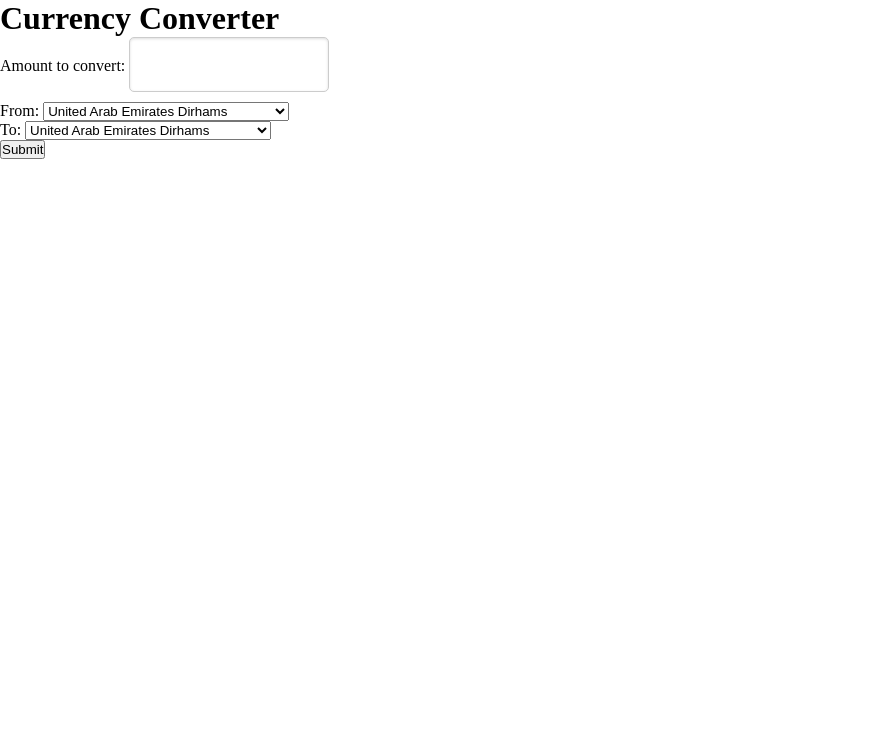
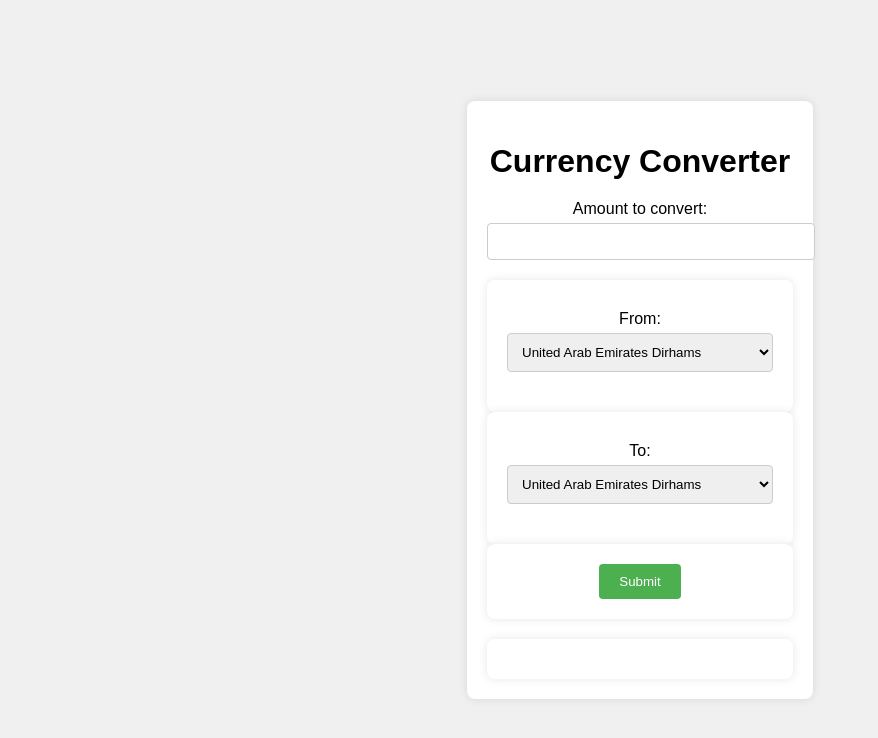
Before and after one commit to aayusha7/Currency-Converter, a plain HTML site: page Currency converter/index.html in a window 1280 px wide. Shown: the whole page, without its empty margins (0-878 px from the left). Drawn offline with Linux system fonts and the light colour scheme.

Commit message:
Update styles.css

```diff
--- a/Currency converter/styles.css
+++ b/Currency converter/styles.css
@@ -1,99 +1,54 @@
-/* // make the headerbox in the center of the screen
-< */
+/* styles.css */
 
-* {
-    margin: auto;
-    padding: 0;
-    box-sizing: border-box;
+body {
+    font-family: Arial, sans-serif;
+    display: flex;
+    justify-content: center;
+    align-items: center;
+    height: 100vh;
+    margin: 0;
+    background-color: #f0f0f0;
 }
 
-.header {
-    background-color:#f0f0f0;
-    display:flex;
-    justify-content:center;
-    align-items:center;
-    height: 100px;
-    text-align:center;
-    margin:0 auto;
-
+div {
+    background-color: white;
+    padding: 20px;
+    border-radius: 8px;
+    box-shadow: 0 0 10px rgba(0, 0, 0, 0.1);
+    text-align: center;
 }
 
-.header-box {
-    display: inline-block;
-    padding: 10px 20px;
-    margin:auto;
-
-    border: 1px solid #ccc;
-    border-radius: 5px;
-    box-shadow: 0 2px 3px rgba(0, 0, 0, 0.1);
-    background-color: #fff;
-    color: #333;
-    font-size: 18px;
-    font-weight: bold;
-    text-align: center;
-
+h1 {
+    margin-bottom: 20px;
 }
 
-
-.input {
-    margin: 20px 0;
-    text-align: center;
-}
-input[type="number"] ,.select{
-    width: 100%;
-    max-width: 200px;
-    margin: 0 auto;
-    padding: 15px;
-    border: 1px solid #ccc;
-    border-radius: 5px;
-    box-shadow: inset 0 1px 3px #ddd;
-    font-size: 20px;
-    margin-bottom: 10px;
+label {
+    display: block;
+    margin: 10px 0 5px;
 }
 
-
-.select {
+input[type="number"], select {
     width: 100%;
-    max-width: 300px;
-    margin: 0 auto;
     padding: 10px;
+    margin-bottom: 20px;
     border: 1px solid #ccc;
-    border-radius: 5px;
-    box-shadow: inset 0 1px 3px #ddd;
-    font-size: 16px;
-    margin-bottom: 10px;
+    border-radius: 4px;
 }
 
-
- .calculate-box {
-
-    text-align: center;
-
- }
-
-.button {
-    text-align: center;
+button {
+    background-color: #4CAF50;
+    color: white;
     padding: 10px 20px;
-    background-color: #007bff;
-    color: #fff;
     border: none;
-    border-radius: 5px;
+    border-radius: 4px;
     cursor: pointer;
-    font-size: 16px;
 }
 
 button:hover {
-    background-color: #0056b3;
+    background-color: #45a049;
 }
-
 
 .result {
     margin-top: 20px;
-    text-align: center;
-    font-size: 18px;
+    font-weight: bold;
 }
-.text{
-    font-size: 16px;
-    color: #333;
-    margin-bottom: 5px;;
-}
```
